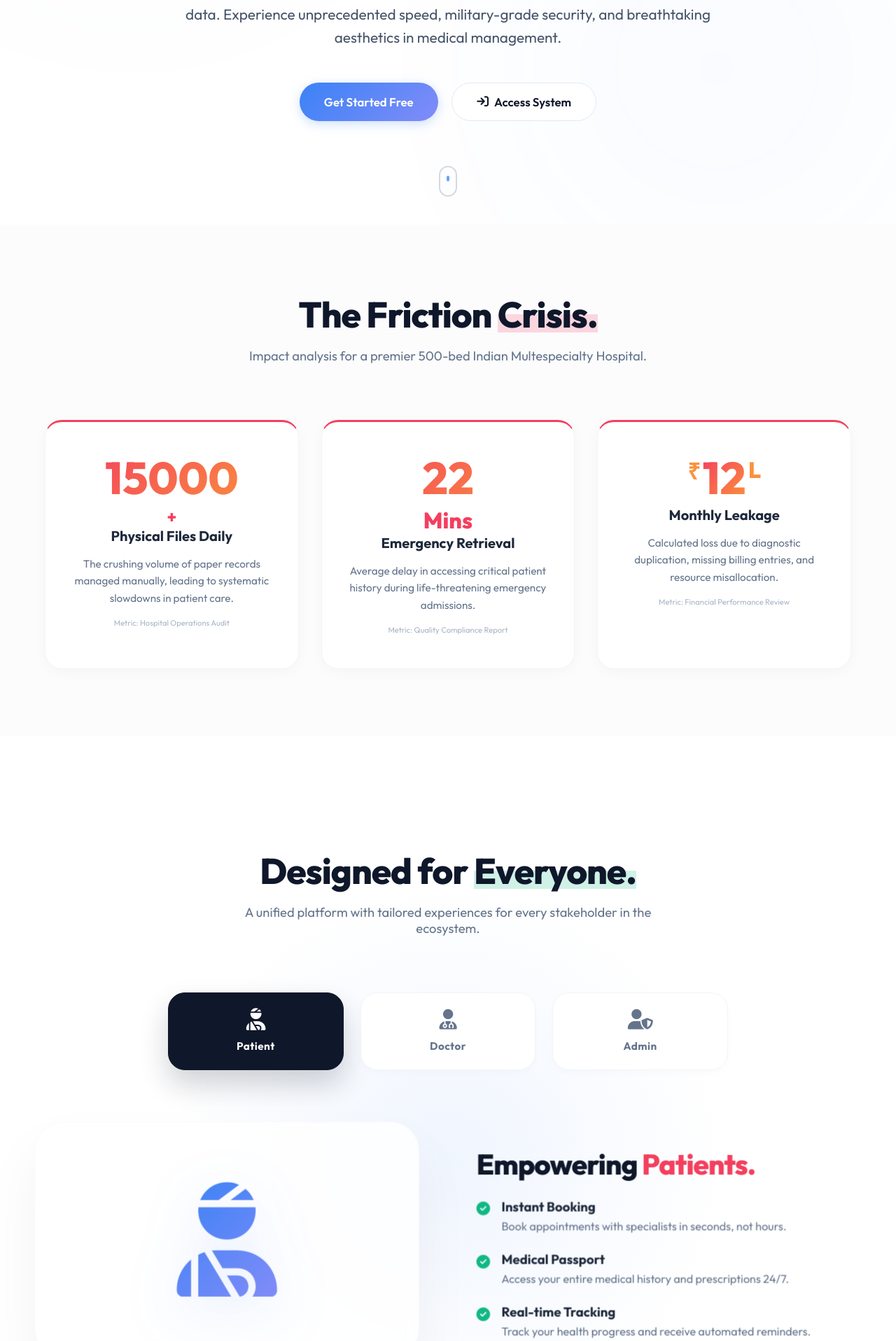
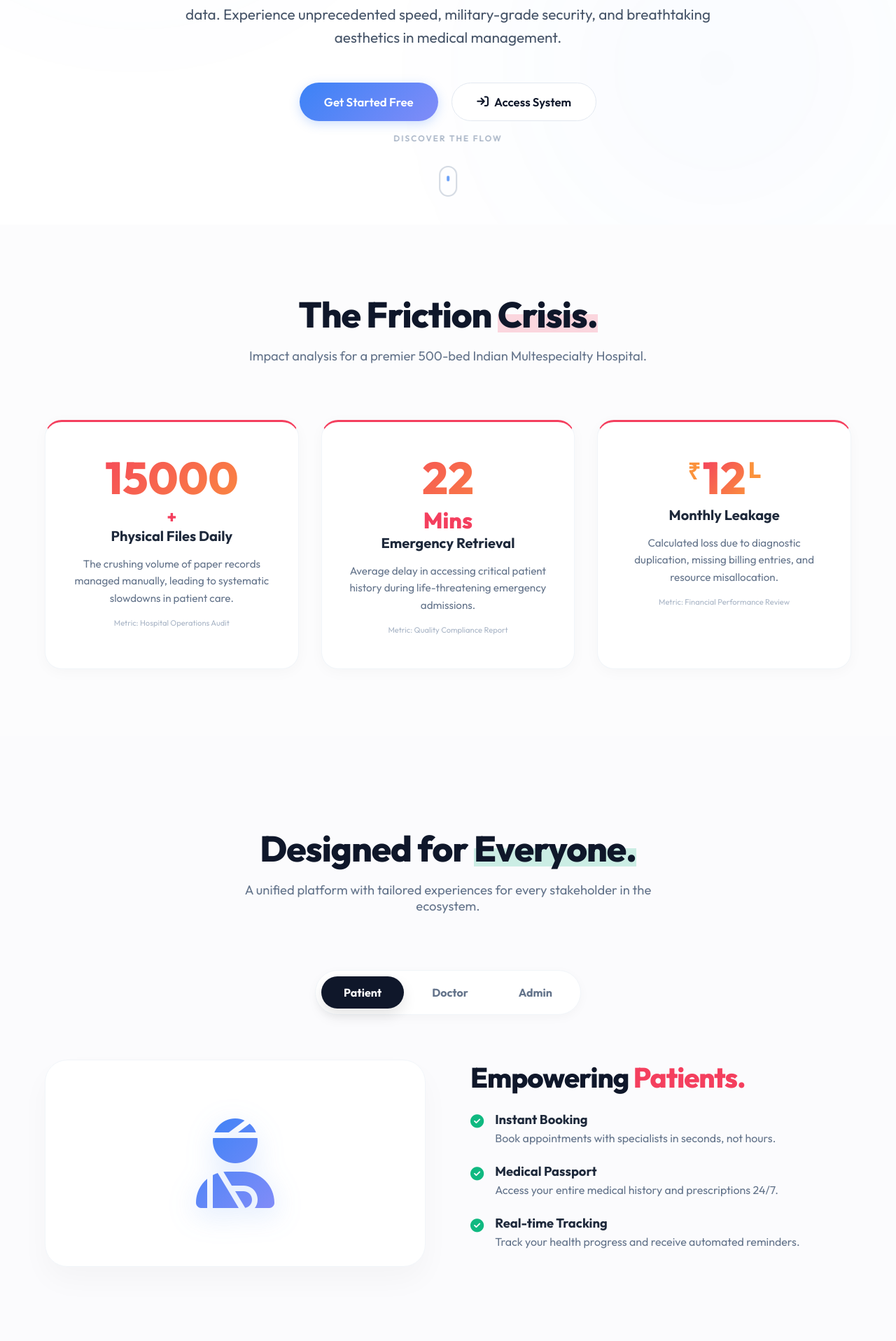
Before and after one commit to 23f2003556/Hospital-Management-System, a Python web app: template templates/index.html in a window 1280 px wide. Shown: the part 479-2395 px from the top of the page at 70% size. Run offline with Jinja, Linux system fonts and the light colour scheme; the template is opened without the code that fills it, so the values that code supplies are empty.

Commit message:
Final cleanup of landing page connectivity and redundant script removals

```diff
--- a/templates/index.html
+++ b/templates/index.html
@@ -385,81 +385,44 @@
 
         /* Role Switcher Styles */
         .roles-section {
-            padding: 10rem 5%;
-            background: #ffffff;
-            position: relative;
-            overflow: hidden;
-        }
-        .roles-section::before {
-            content: '';
-            position: absolute;
-            top: 50%;
-            left: 50%;
-            width: 800px;
-            height: 800px;
-            background: radial-gradient(circle, var(--bloom-color, rgba(59, 130, 246, 0.08)) 0%, transparent 70%);
-            transform: translate(-50%, -50%);
-            z-index: 0;
-            transition: background 0.8s ease;
-            pointer-events: none;
-        }
-        .section-header, .role-switcher-wrapper, .role-content-container {
-            position: relative;
-            z-index: 1;
+            padding: 8rem 5%;
+            background: #fbfbfd;
         }
         .role-switcher-wrapper {
-            margin-bottom: 5rem;
+            display: flex;
+            justify-content: center;
+            margin-bottom: 4rem;
         }
         .role-switcher {
-            display: grid;
-            grid-template-columns: repeat(3, 1fr);
-            gap: 1.5rem;
-            max-width: 800px;
-            margin: 0 auto;
+            background: #fff;
+            padding: 0.5rem;
+            border-radius: 100px;
+            display: inline-flex;
+            gap: 0.5rem;
+            border: 1px solid #f1f5f9;
+            box-shadow: 0 4px 15px rgba(0,0,0,0.03);
         }
         .role-btn {
-            background: #ffffff;
-            border: 1px solid #f1f5f9;
-            padding: 1.5rem;
-            border-radius: 24px;
-            display: flex;
-            flex-direction: column;
-            align-items: center;
-            gap: 0.8rem;
+            padding: 0.8rem 2rem;
+            border-radius: 100px;
+            border: none;
+            background: transparent;
+            color: #64748b;
+            font-weight: 700;
             cursor: pointer;
             transition: all 0.4s cubic-bezier(0.4, 0, 0.2, 1);
-            color: #64748b;
-            box-shadow: 0 4px 12px rgba(0,0,0,0.02);
-        }
-        .role-btn i {
-            font-size: 1.8rem;
-            transition: transform 0.4s ease;
-        }
-        .role-btn span {
-            font-weight: 700;
-            font-size: 0.95rem;
-            letter-spacing: 0.5px;
-        }
-        .role-btn:hover {
-            transform: translateY(-5px);
-            border-color: #e2e8f0;
-            box-shadow: 0 12px 24px rgba(0,0,0,0.05);
+            font-size: 1rem;
         }
         .role-btn.active {
             background: var(--text-color);
-            color: #ffffff;
-            border-color: var(--text-color);
-            box-shadow: 0 20px 40px rgba(15, 23, 42, 0.2);
+            color: #fff;
+            box-shadow: 0 10px 20px rgba(0,0,0,0.1);
         }
-        .role-btn.active i {
-            transform: scale(1.1);
-        }
-
         .role-content-container {
             max-width: 1200px;
             margin: 0 auto;
-            perspective: 2000px;
-            min-height: 500px;
+            position: relative;
+            min-height: 450px;
         }
         .role-content {
             position: absolute;
@@ -468,47 +431,34 @@
             width: 100%;
             display: grid;
             grid-template-columns: 1fr 1fr;
-            gap: 5rem;
+            gap: 4rem;
             opacity: 0;
-            transform: rotateY(15deg) translateZ(-100px);
+            transform: translateY(20px);
             visibility: hidden;
-            transition: all 0.8s cubic-bezier(0.4, 0, 0.2, 1);
-            transform-style: preserve-3d;
+            transition: all 0.6s cubic-bezier(0.4, 0, 0.2, 1);
         }
         .role-content.active {
             opacity: 1;
-            transform: rotateY(0) translateZ(0);
+            transform: translateY(0);
             visibility: visible;
         }
         .role-image-side {
-            background: rgba(255, 255, 255, 0.8);
-            backdrop-filter: blur(10px);
-            border-radius: 40px;
-            padding: 4rem;
+            background: #fff;
+            border-radius: 32px;
+            border: 1px solid #f1f5f9;
+            padding: 3rem;
             display: flex;
             align-items: center;
             justify-content: center;
-            border: 1px solid rgba(241, 245, 249, 0.5);
-            box-shadow: 0 40px 80px rgba(0,0,0,0.05);
-            transform: translateZ(50px);
-        }
-        .role-text-side {
-            padding-top: 2rem;
-            transform: translateZ(30px);
+            box-shadow: 0 20px 40px rgba(0,0,0,0.03);
         }
         .role-icon-big {
-            font-size: 10rem;
+            font-size: 8rem;
             background: linear-gradient(135deg, var(--accent-blue), var(--accent-purple));
             -webkit-background-clip: text;
             background-clip: text;
             color: transparent;
-            filter: drop-shadow(0 20px 40px rgba(59, 130, 246, 0.15));
-        }
-
-        @media (max-width: 992px) {
-            .role-content { grid-template-columns: 1fr; gap: 3rem; position: relative; }
-            .role-switcher { grid-template-columns: repeat(3, 1fr); padding: 0 1rem; }
-            .role-image-side { padding: 3rem; }
+            filter: drop-shadow(0 10px 20px rgba(59, 130, 246, 0.2));
         }
         .role-text-side h3 {
             font-size: 2.5rem;
@@ -785,6 +735,7 @@
         </div>
 
         <div class="scroll-indicator">
+            <span style="letter-spacing: 2px; text-transform: uppercase; font-size: 0.75rem; color: #94a3b8;">Discover the Flow</span>
             <div class="scroll-mouse">
                 <div class="scroll-wheel"></div>
             </div>
@@ -836,18 +787,9 @@
 
         <div class="role-switcher-wrapper reveal">
             <div class="role-switcher">
-                <div class="role-btn magnetic active" data-role="patient">
-                    <i class="fa-solid fa-user-injured"></i>
-                    <span>Patient</span>
-                </div>
-                <div class="role-btn magnetic" data-role="doctor">
-                    <i class="fa-solid fa-user-doctor"></i>
-                    <span>Doctor</span>
-                </div>
-                <div class="role-btn magnetic" data-role="admin">
-                    <i class="fa-solid fa-user-shield"></i>
-                    <span>Admin</span>
-                </div>
+                <button class="role-btn active" data-role="patient">Patient</button>
+                <button class="role-btn" data-role="doctor">Doctor</button>
+                <button class="role-btn" data-role="admin">Admin</button>
             </div>
         </div>
 
@@ -1094,58 +1036,29 @@
                 if(glow2) glow2.style.transform = `translateY(${scrolled * 0.15}px)`;
             });
 
-            // 6. Role Switcher Logic + Ambient Bloom
+            // 6. Role Switcher Logic
             const roleButtons = document.querySelectorAll('.role-btn');
             const roleContents = document.querySelectorAll('.role-content');
-            const roleSection = document.querySelector('.roles-section');
-
-            const bloomColors = {
-                patient: 'rgba(244, 63, 94, 0.12)', // Rose
-                doctor: 'rgba(59, 130, 246, 0.12)',  // Blue
-                admin: 'rgba(16, 185, 129, 0.12)'   // Emerald
-            };
 
             roleButtons.forEach(btn => {
                 btn.addEventListener('click', () => {
                     const role = btn.getAttribute('data-role');
 
-                    // Update Active Button
+                    // Remove active from all buttons
                     roleButtons.forEach(b => b.classList.remove('active'));
                     btn.classList.add('active');
 
-                    // Update Section Bloom Color
-                    if(roleSection) {
-                        roleSection.style.setProperty('--bloom-color', bloomColors[role]);
-                    }
-
-                    // Switch Content
+                    // Switch content
                     roleContents.forEach(content => {
                         content.classList.remove('active');
                         if(content.id === `content-${role}`) {
+                            // Delay slightly for smoother transition if needed
                             setTimeout(() => {
                                 content.classList.add('active');
                             }, 50);
                         }
                     });
                 });
-            });
-
-            // 6.1 Advanced 3D Parallax for Active Role Content
-            const roleContainer = document.querySelector('.role-content-container');
-            document.addEventListener('mousemove', (e) => {
-                const activeContent = document.querySelector('.role-content.active');
-                if(activeContent && roleContainer) {
-                    const rect = roleContainer.getBoundingClientRect();
-                    const x = e.clientX - rect.left;
-                    const y = e.clientY - rect.top;
-                    const centerX = rect.width / 2;
-                    const centerY = rect.height / 2;
-
-                    const rotateX = (centerY - y) / 50;
-                    const rotateY = (x - centerX) / 50;
-
-                    activeContent.style.transform = `rotateX(${rotateX}deg) rotateY(${rotateY}deg) translateZ(0)`;
-                }
             });
 
             // 7. Scroll Progress Bar
```
